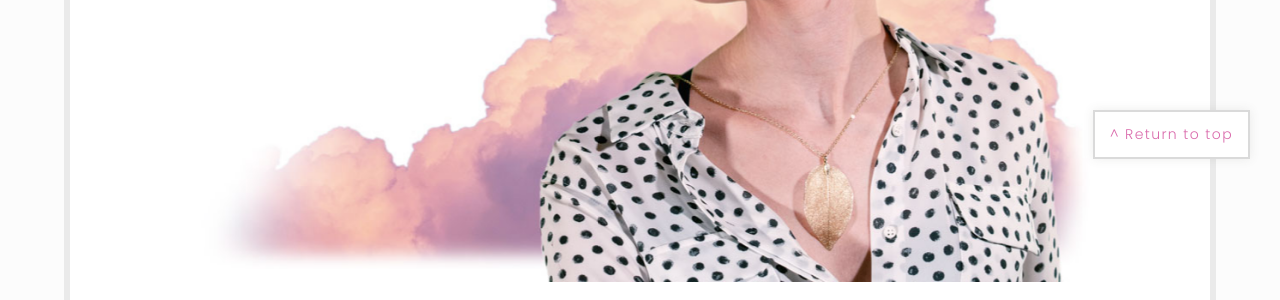
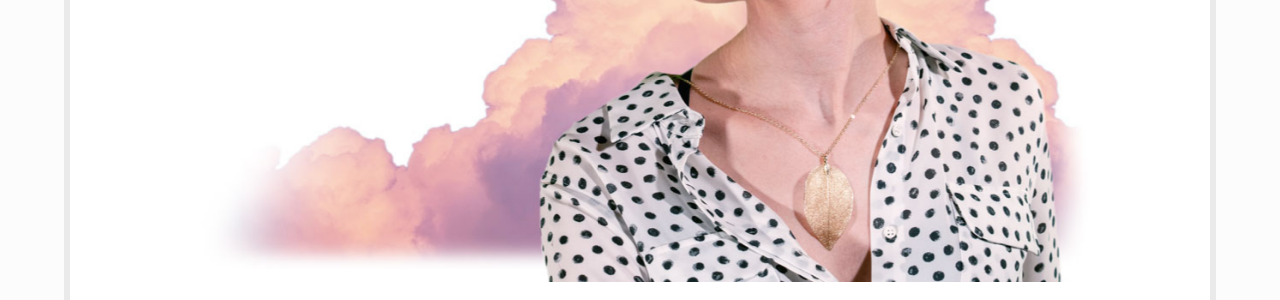
Before and after one commit to Kaedurr/portfolio, a Jekyll site: the page built from index.html, in a window 1280 px wide. Shown: the part 711-1011 px from the top of the page. Built offline with Jekyll 4.4.1, drawn with Linux system fonts in a browser that asks for light colours; some web fonts are replaced.

Commit message:
implement sticky return to top button
Implement sticky "Return to top" button properly, using JS, replacing existing html # linking method

```diff
--- a/_config.yml
+++ b/_config.yml
@@ -23,7 +23,7 @@
 description: >- # this means to ignore newlines until "baseurl:"
   The online portfolio of works by Kate Durr, the independent, driven, and self-motivated 2-D and 3-D Production Designer who specializes in Business, Education, and Entertainment branding and design.
 baseurl: "" # the subpath of your site, e.g. /blog
-url: "" # the base hostname & protocol for your site, e.g. http://example.com
+url: "https://katedurr.com" # the base hostname & protocol for your site, e.g. http://example.com
 linkedin_username: kateedurr
 instagram_username: kaedurr
 
--- a/_includes/nav.html
+++ b/_includes/nav.html
@@ -3,7 +3,6 @@
     <div class="col-md-12">
 
 <!-- Logo -->
-<div><a id="top_00" style="text-decoration:none"> </a></div>
 <div class="brand wow fadeIn" data-wow-delay="0.1s">Kate Durr
  <div class="title">Business • Education • Entertainment</div>
 </div>
@@ -45,9 +44,7 @@
 </div><!-- /navbar-collapse -->
 </nav><!-- End nav -->
 
-        <div class="bottom-sticky btn">
-          <a href="#top_00">^ Return to top</a>
-        </div>
+        <button onclick="topFunction()" id="stickyBtn" title="Return to top">^ Return to top</button>
 
     </div>
 </div><!-- End Nav Wrapper -->
--- a/css/style.css
+++ b/css/style.css
@@ -383,18 +383,32 @@
 	border-color: #4f4d47;
 }
 
-.bottom-sticky {
+#stickyBtn {
+	display: none; /* Hidden by default */
+	z-index: 99;
 	position: fixed;
-	z-index: 99;
 	bottom: 2rem;
 	right: 3rem;
 	color: #da6bac;
 	background-color: #ffffff;
-    border: 2px solid #dadada;
+	border: 2px solid #dadada;
+	border-radius: 0px;
 	box-shadow: 0px 0px 10px rgba(79, 77, 71, 0.1);
+	cursor: pointer;
+	text-decoration: none;
+	padding: 12px 15px;
+	font-size: 1em;
+	line-height: 1.5em;
+	font-weight: 400;
+	letter-spacing: 0.1em;
+	-webkit-transition: all .2s ease-in-out;
+	-moz-transition: all .2s ease-in-out;
+	-ms-transition: all .2s ease-in-out;
+	-o-transition: all .2s ease-in-out;
+	transition: all .2s ease-in-out;
 }
 
-.bottom-sticky:hover {
+#stickyBtn:hover {
     color: #b74889;
 	background-color: #ffffff;
 	text-decoration: underline;
@@ -802,7 +816,6 @@
     background: white;
     font-family: 'Kiwi Maru', serif;
 }
-
 
 
 /* ----------------------------------------------------
--- a/js/main.js
+++ b/js/main.js
@@ -4,3 +4,23 @@
 	new WOW().init();
 
 });
+
+//Get the stickyBtn:
+mybutton = document.getElementById("stickyBtn");
+
+// When the user scrolls down 20px from the top of the document, show the stickyBtn
+window.onscroll = function() {scrollFunction()};
+
+function scrollFunction() {
+  if (document.body.scrollTop > 20 || document.documentElement.scrollTop > 20) {
+    mybutton.style.display = "block";
+  } else {
+    mybutton.style.display = "none";
+  }
+}
+
+// When the user clicks on the stickyBtn, scroll to the top of the document
+function topFunction() {
+  document.body.scrollTop = 0; // For Safari
+  document.documentElement.scrollTop = 0; // For Chrome, Firefox, IE and Opera
+}
```
